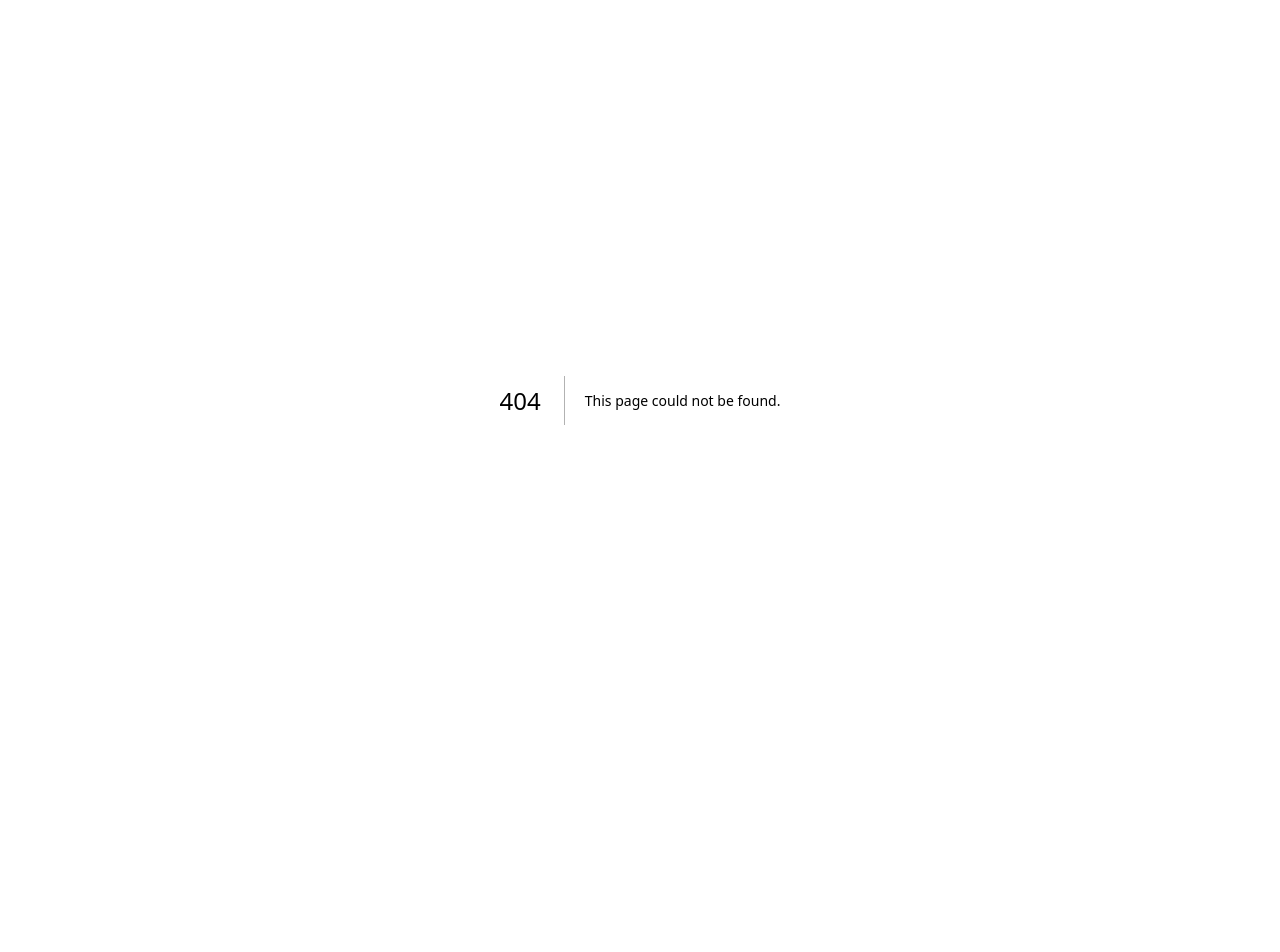
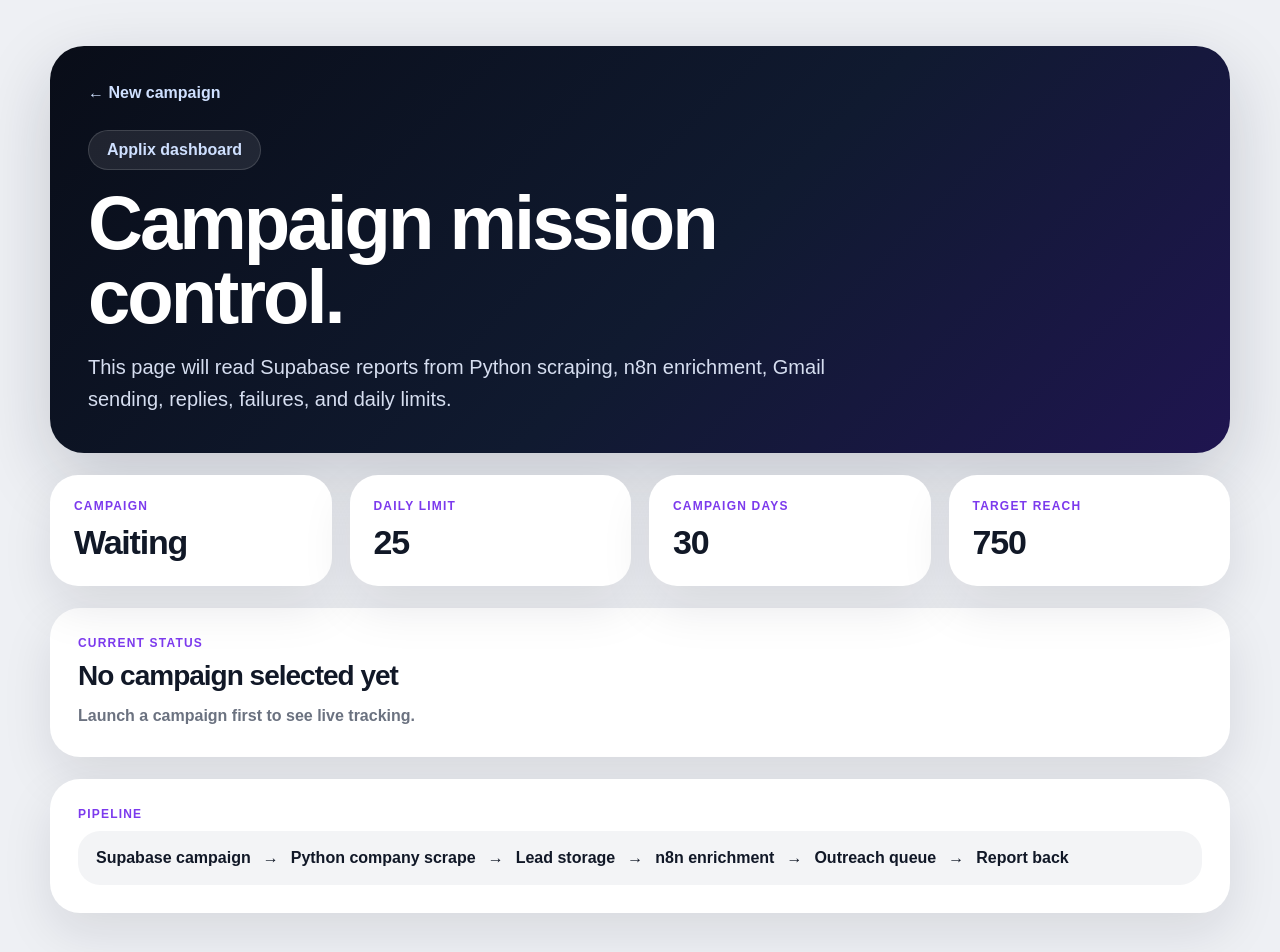
Before and after one commit to Calsie-ai/Calsie, a Next.js app in the folder frontend/: page /dashboard in a window 1280 px wide. Before the commit this address had no page. Shown: the top 952 px of the page. Before the commit the page ends 800 px from the top, so only its background shows below. Built offline with nearby package versions, Linux system fonts and the light colour scheme.

Commit message:
Add campaign dashboard page

```diff
--- /dev/null
+++ b/frontend/app/dashboard/page.tsx
@@ -0,0 +1,89 @@
+"use client";
+
+import Link from "next/link";
+import { useEffect, useState } from "react";
+
+type DashboardState = {
+  campaignId: string;
+  status: string;
+};
+
+export default function DashboardPage() {
+  const [state, setState] = useState<DashboardState>({ campaignId: "", status: "Campaign dashboard ready" });
+
+  useEffect(() => {
+    const params = new URLSearchParams(window.location.search);
+    const campaignId = params.get("campaign") || sessionStorage.getItem("applixLastCampaignId") || "";
+    setState({ campaignId, status: campaignId ? "Campaign queued in Supabase" : "No campaign selected yet" });
+  }, []);
+
+  return (
+    <main style={styles.main}>
+      <section style={styles.shell}>
+        <header style={styles.header}>
+          <Link href="/" style={styles.backLink}>← New campaign</Link>
+          <p style={styles.badge}>Applix dashboard</p>
+          <h1 style={styles.title}>Campaign mission control.</h1>
+          <p style={styles.subtitle}>This page will read Supabase reports from Python scraping, n8n enrichment, Gmail sending, replies, failures, and daily limits.</p>
+        </header>
+
+        <section style={styles.grid}>
+          <Metric label="Campaign" value={state.campaignId ? "Queued" : "Waiting"} />
+          <Metric label="Daily limit" value="25" />
+          <Metric label="Campaign days" value="30" />
+          <Metric label="Target reach" value="750" />
+        </section>
+
+        <section style={styles.card}>
+          <p style={styles.cardLabel}>Current status</p>
+          <h2 style={styles.cardTitle}>{state.status}</h2>
+          <p style={styles.muted}>{state.campaignId ? `Campaign ID: ${state.campaignId}` : "Launch a campaign first to see live tracking."}</p>
+        </section>
+
+        <section style={styles.card}>
+          <p style={styles.cardLabel}>Pipeline</p>
+          <div style={styles.flowBox}>
+            <span>Supabase campaign</span>
+            <span>→</span>
+            <span>Python company scrape</span>
+            <span>→</span>
+            <span>Lead storage</span>
+            <span>→</span>
+            <span>n8n enrichment</span>
+            <span>→</span>
+            <span>Outreach queue</span>
+            <span>→</span>
+            <span>Report back</span>
+          </div>
+        </section>
+      </section>
+    </main>
+  );
+}
+
+function Metric({ label, value }: { label: string; value: string }) {
+  return (
+    <article style={styles.metric}>
+      <p style={styles.cardLabel}>{label}</p>
+      <h2 style={styles.metricValue}>{value}</h2>
+    </article>
+  );
+}
+
+const styles = {
+  main: { minHeight: "100vh", background: "#eef0f4", color: "#111827", fontFamily: "Arial, Helvetica, sans-serif", padding: "46px 24px" },
+  shell: { maxWidth: 1180, margin: "0 auto" },
+  header: { padding: 38, borderRadius: 34, background: "linear-gradient(135deg, #090d18 0%, #101a30 55%, #1f1550 100%)", color: "white", boxShadow: "0 24px 70px rgba(15, 23, 42, 0.18)" },
+  backLink: { color: "#cfe0ff", textDecoration: "none", fontWeight: 900 },
+  badge: { width: "fit-content", margin: "28px 0 16px", padding: "10px 18px", borderRadius: 999, background: "rgba(255,255,255,0.09)", border: "1px solid rgba(255,255,255,0.14)", color: "#cfe0ff", fontWeight: 900 },
+  title: { maxWidth: 760, margin: "0 0 16px", fontSize: "clamp(40px, 6vw, 76px)", lineHeight: 0.98, letterSpacing: -3 },
+  subtitle: { maxWidth: 740, color: "#d6def0", fontSize: 20, lineHeight: 1.6, margin: 0 },
+  grid: { display: "grid", gridTemplateColumns: "repeat(4, minmax(0, 1fr))", gap: 18, marginTop: 22 },
+  metric: { padding: 24, borderRadius: 28, background: "white", boxShadow: "0 20px 50px rgba(15,23,42,0.1)" },
+  metricValue: { margin: 0, fontSize: 34, letterSpacing: -1.2 },
+  card: { marginTop: 22, padding: 28, borderRadius: 30, background: "white", boxShadow: "0 20px 50px rgba(15,23,42,0.1)" },
+  cardLabel: { margin: "0 0 10px", color: "#7c3aed", fontSize: 12, textTransform: "uppercase" as const, letterSpacing: 1.2, fontWeight: 900 },
+  cardTitle: { margin: 0, fontSize: 28, letterSpacing: -1 },
+  muted: { margin: "12px 0 0", color: "#6b7280", fontWeight: 700, lineHeight: 1.55 },
+  flowBox: { padding: 18, borderRadius: 22, background: "#f3f4f6", display: "flex", flexWrap: "wrap" as const, gap: 12, color: "#111827", fontWeight: 900 },
+};
```
